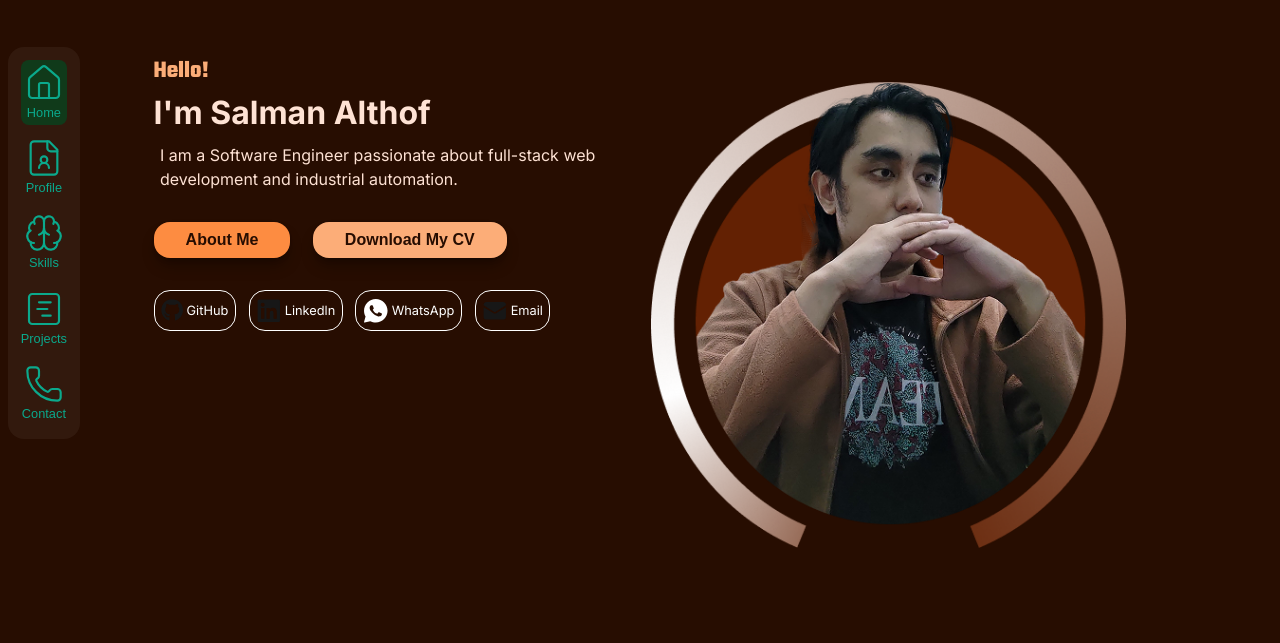
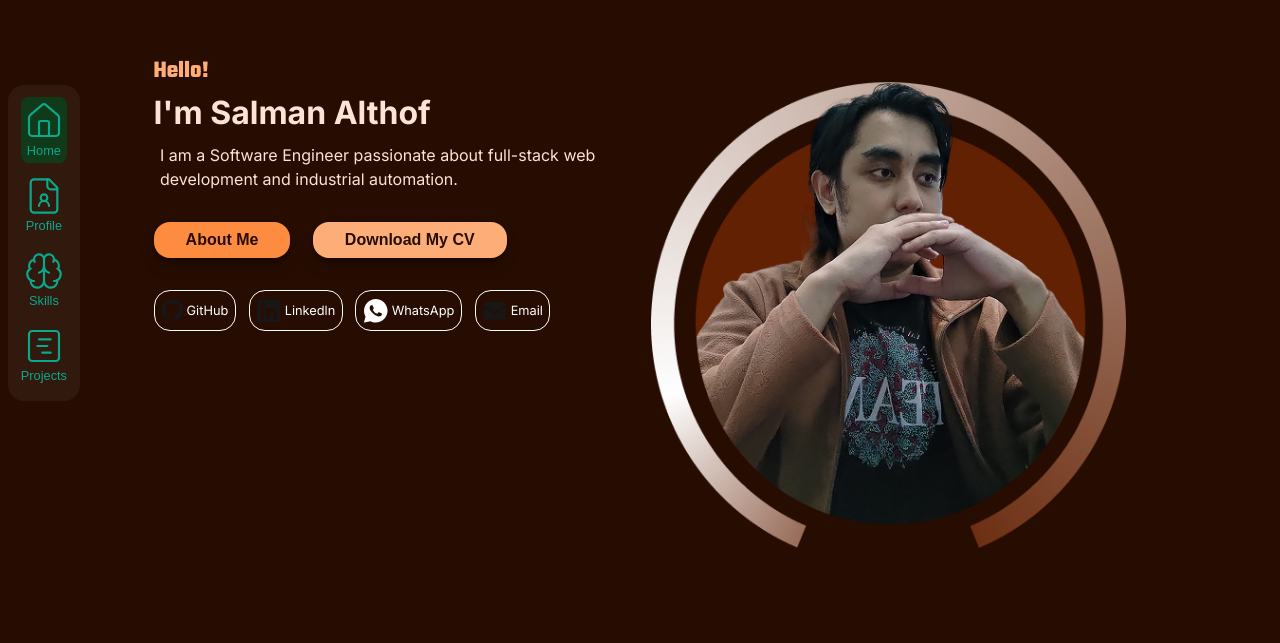
Before and after one commit to Salthof28/my-portofolio, a Next.js app: page / in a window 1280 px wide. Shown: the part 157-800 px from the top of the page. Built offline with nearby package versions, Linux system fonts and the light colour scheme.

Commit message:
refactor: delete navigate page contact

```diff
--- a/src/components/navbar.tsx
+++ b/src/components/navbar.tsx
@@ -13,7 +13,7 @@ export default function Navbar() {
     {icon: <FileUser className={styleNav} strokeWidth={1.3}/>, name: 'Profile', href: '/#about', id: 'about'},
     {icon: <Brain className={styleNav} strokeWidth={1.3}/>, name: 'Skills', href: '/#skills', id: 'skills'},
     {icon: <SquareChartGantt className={styleNav} strokeWidth={1.3}/>, name: 'Projects', href: '/projects', id: 'projects'},
-    {icon: <Phone className={styleNav} strokeWidth={1.3}/>, name: 'Contact', href: '/contact', id: 'contact'},
+    // {icon: <Phone className={styleNav} strokeWidth={1.3}/>, name: 'Contact', href: '/contact', id: 'contact'},
   ]
 
   useEffect(() => {
```
